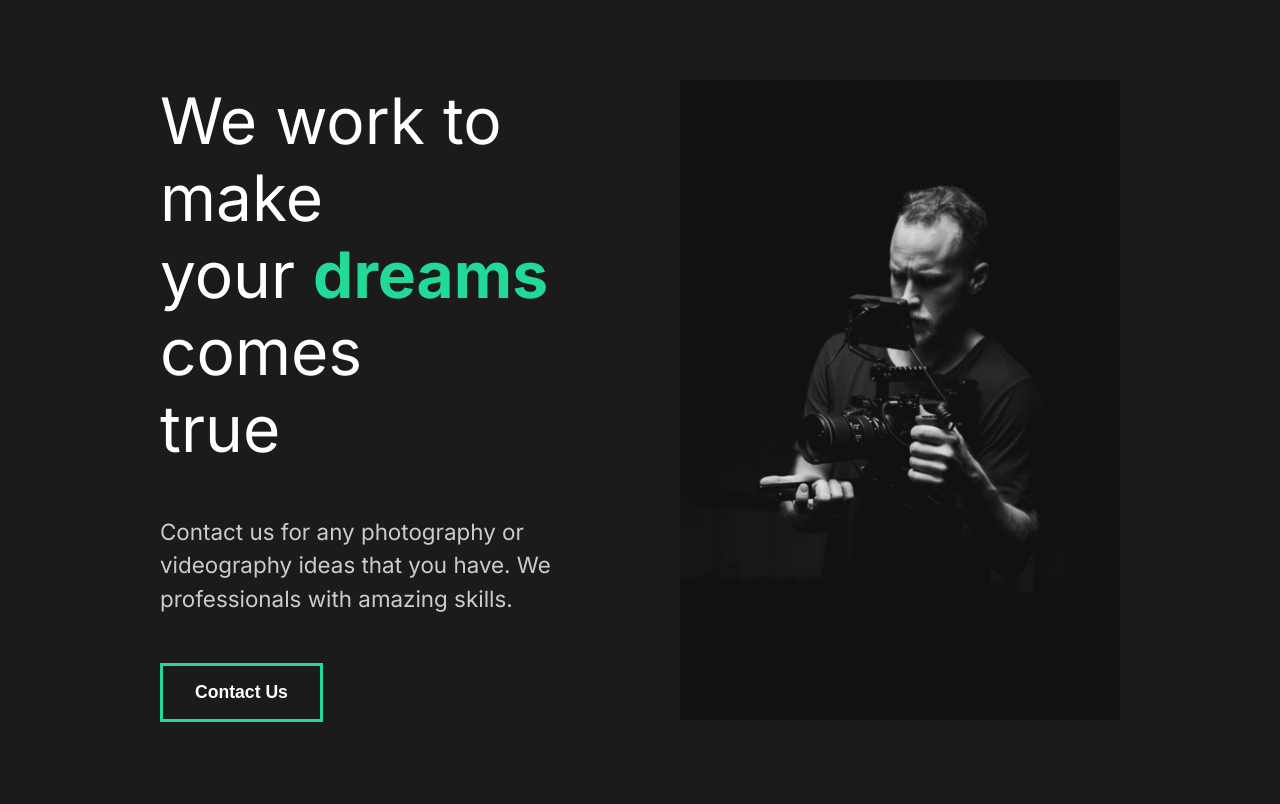
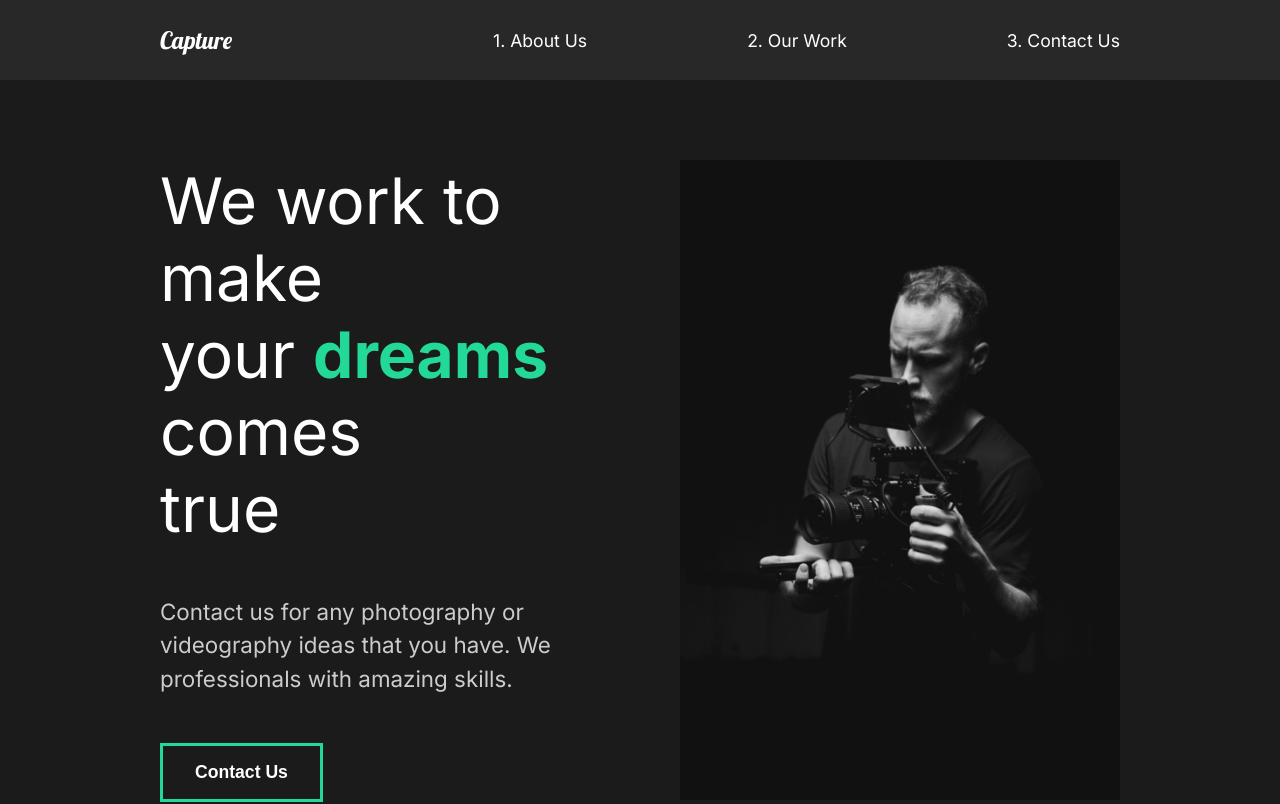
Before and after one commit to ryusufu/capture-studio, a React (Create React App) app: page / in a window 1280 px wide. Shown: the top 804 px of the page. Built offline with nearby package versions, Linux system fonts and the light colour scheme.

Commit message:
8. Added Nav bar

```diff
--- a/src/App.js
+++ b/src/App.js
@@ -1,10 +1,11 @@
 import AboutUs from './pages/AboutUs'
 import GlobalStyle from './components/GlobalStyle'
-
+import Nav from './components/Nav'
 function App() {
   return (
     <div className="App">
       <GlobalStyle/>
+      <Nav />
       <AboutUs />
     </div>
   );
--- a/src/components/Nav.js
+++ b/src/components/Nav.js
@@ -0,0 +1,49 @@
+import styled from 'styled-components'
+
+const Nav = () => {
+    return (
+        <StyledNav>
+            <h1><a id="logo" href="#">Capture</a></h1>
+            <ul>
+                <li>
+                    <a href="#">1. About Us</a>
+                </li>
+                <li>
+                    <a href="#">2. Our Work</a>
+                </li>
+                <li>
+                    <a href="#">3. Contact Us</a>
+                </li>
+            </ul>
+        </StyledNav>
+    )
+}
+
+const StyledNav = styled.nav`
+    min-height: 10vh;
+    display: flex;
+    margin: auto;
+    justify-content: space-between;
+    align-items: center;
+    padding: 1rem 10rem;
+    background: #282828;
+    a {
+        color: white;
+        text-decoration: none;
+    }
+    ul {
+        display: flex;
+        list-style: none;
+    }
+    li {
+        padding-left: 10rem;
+        position: relative;
+    }
+    #logo {
+        font-size: 1.5rem;
+        font-family: 'lobster', cursive;
+        font-weight: lighter;
+    }
+`
+
+export default Nav
```
Also changed, not shown: 1 other file (tests, documents, lock files or other folders).
